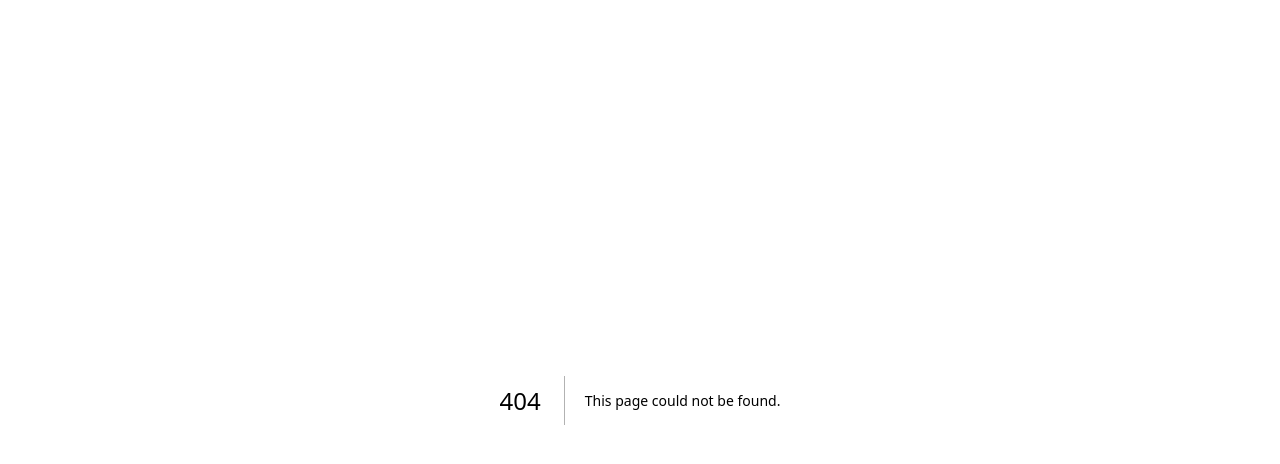
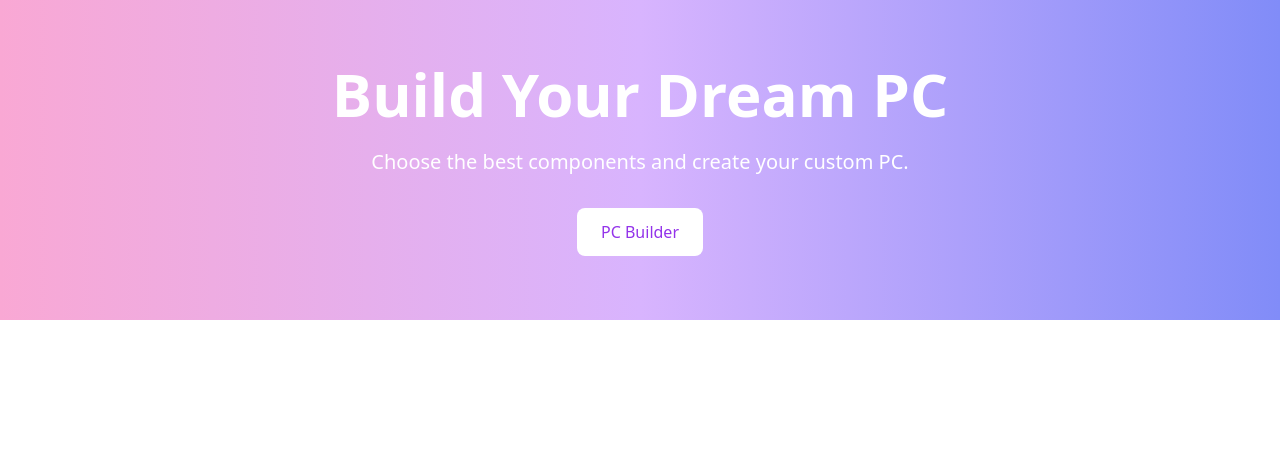
Before and after one commit to afzal75/pc-builder-applications, a Next.js app: page /Banner in a window 1280 px wide. Before the commit this address had no page. Shown: the top 464 px of the page. Built offline with nearby package versions, Linux system fonts and the light colour scheme.

Commit message:
created Banner Successfully

```diff
--- /dev/null
+++ b/src/pages/Banner.js
@@ -0,0 +1,23 @@
+import Link from "next/link";
+
+const Banner = () => {
+  return (
+    <section className="bg-gradient-to-r from-pink-300 via-purple-300 to-indigo-400 py-16">
+      <div className="container mx-auto text-center">
+        <h1 className="text-4xl md:text-6xl font-bold text-white mb-6">
+          Build Your Dream PC
+        </h1>
+        <p className="text-lg md:text-xl text-white mb-8">
+          Choose the best components and create your custom PC.
+        </p>
+        <Link href="/PC-Builder">
+          <p className="inline-block px-6 py-3 bg-white text-purple-600 rounded-lg hover:bg-purple-600 hover:text-white transition-colors duration-300">
+            PC Builder
+          </p>
+        </Link>
+      </div>
+    </section>
+  );
+};
+
+export default Banner;
```
